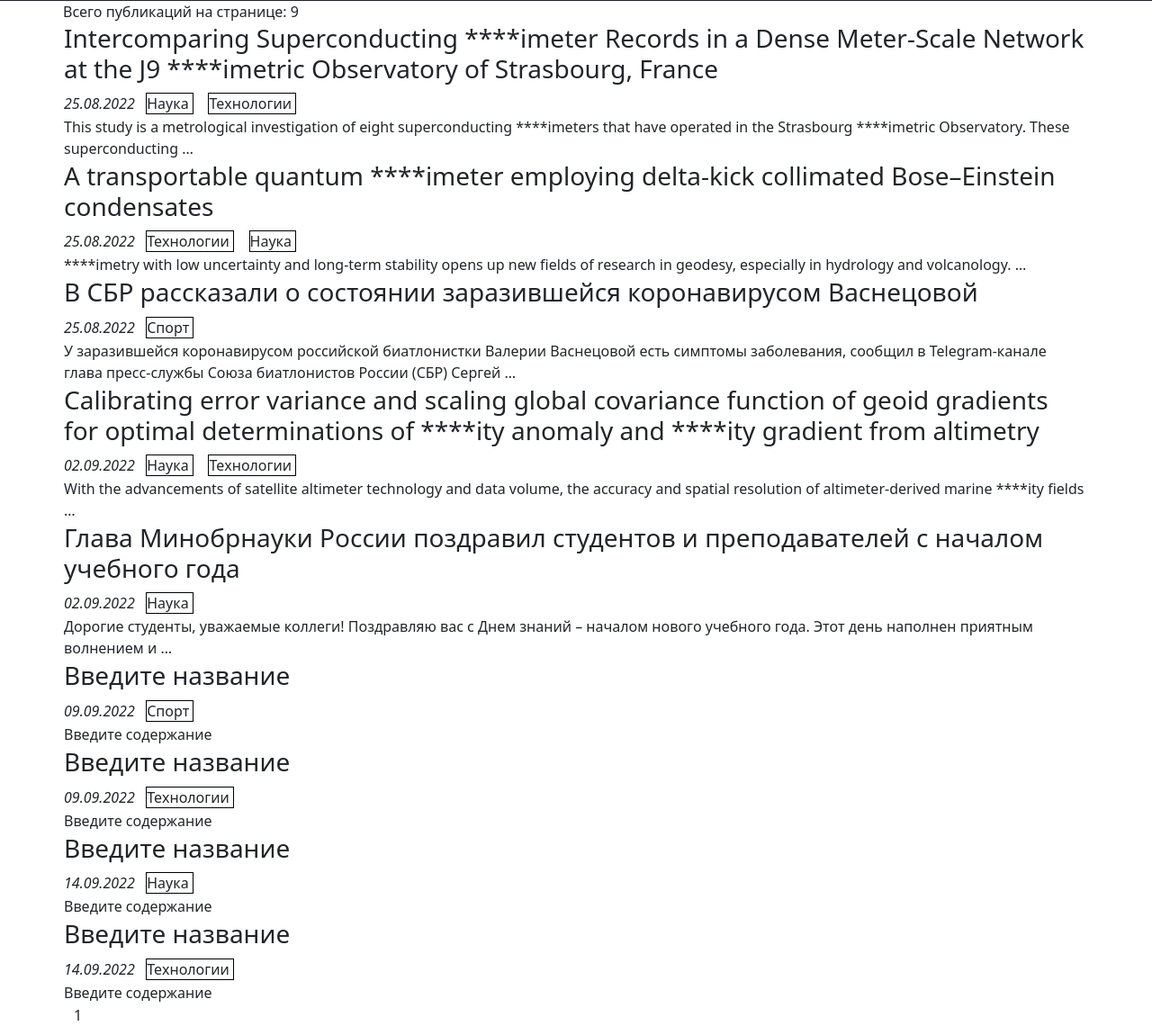
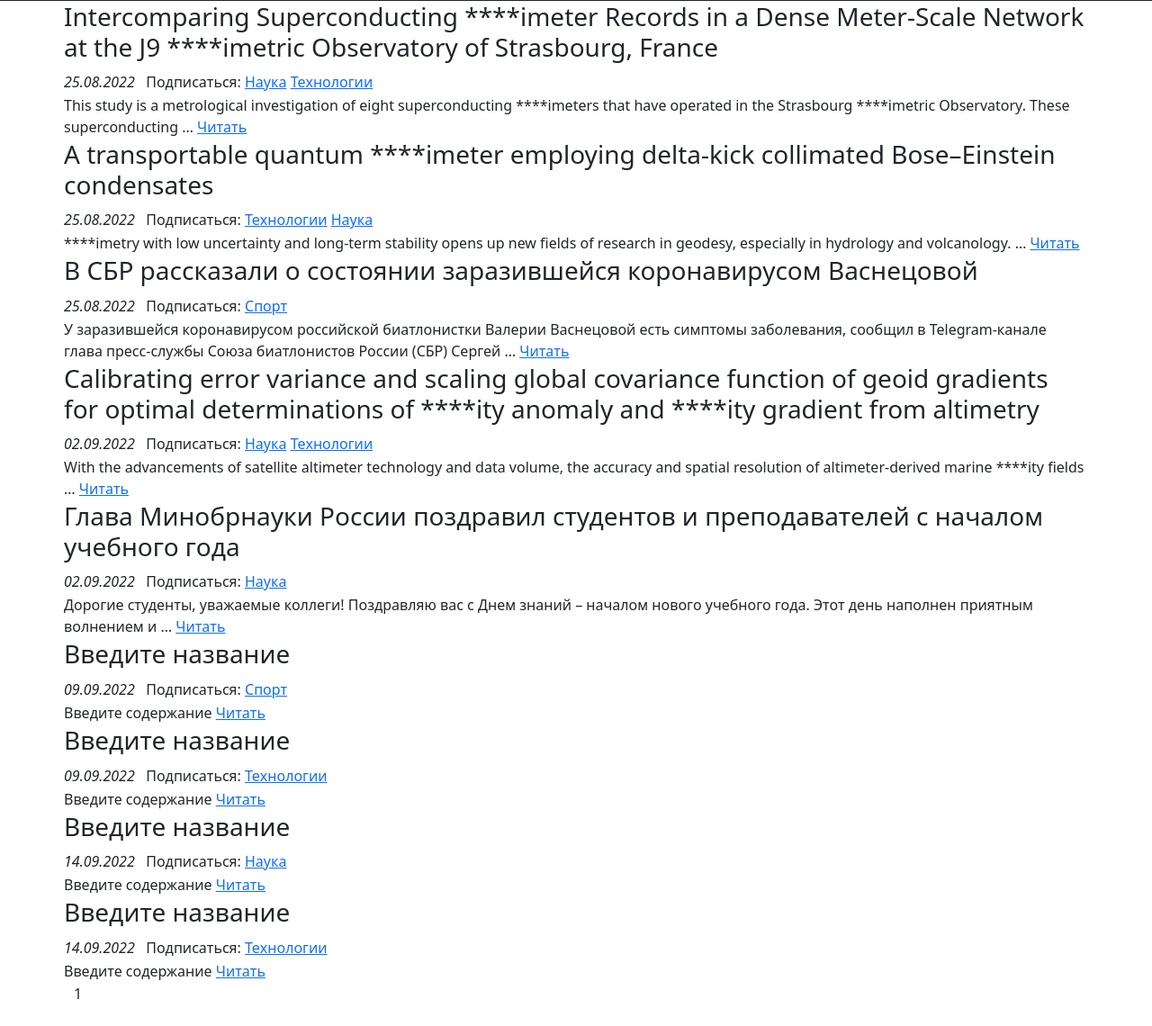
Before and after one commit to skimprem/Block_D_NewsPaper, a Django app: page / in a window 1280 px wide. Shown: the part 55-1195 px from the top of the page at 90% size. After the commit the page ends 1165 px from the top, so only its background shows below. Run offline with Django 4.2, Linux system fonts and the light colour scheme; data comes from the database, SQL or seed files in the repository; some libraries are stand-ins or nearby versions.

Commit message:
modified:   .gitignore 	modified:   templates/news.html 	modified:   templates/post.html 	modified:   templates/search.html

```diff
--- a/templates/news.html
+++ b/templates/news.html
@@ -11,7 +11,7 @@ News
 
 <!-- Выводим все новости -->
 {% block content %}
-Всего публикаций на странице: {{ posts|length }}
+{% comment %} Всего публикаций на странице: {{ posts|length }} {% endcomment %}
 {% if posts %}
     <table>
         {% for post in posts %}
@@ -23,13 +23,14 @@ News
             <tr>
                 <td>
                     <i>{{ post.pub_time|date:'d.m.Y' }}</i>
+                    &nbsp Подписаться:
                     {% for category in post.categories.all %}
-                        &nbsp <span style="border: 1px solid #000"> {{ category }} </span> &nbsp
+                        <a href="/subscribe/{{category.pk}}">{{category}}</a>
                     {% endfor %}
                 </td>
             </tr>
             <tr>
-                <td>{{ post.text|truncatewords:20|censor }}</td>
+                <td>{{ post.text|truncatewords:20|censor }} <a href="/news/{{post.pk}}">Читать</a></td>
             </tr>
         {% endfor %}
     </table>
--- a/templates/post.html
+++ b/templates/post.html
@@ -21,6 +21,10 @@ Post
             <td>
                 <i>
                 {{ post.pub_time|date:'d.m.Y' }}
+                &nbsp Подписаться:
+                {% for category in post.categories.all %}
+                    <span style="border: 1px solid #000"><a href="">{{category}}</a></span>&nbsp
+                {% endfor %}
                 </i>
             </td>
         </tr>
--- a/templates/search.html
+++ b/templates/search.html
@@ -12,9 +12,6 @@
 
     <form action='' method='get'>
         {{ filterset.form.as_p }}
-        {% comment %} <label for='start'> Start date: </label>
-        <input type='date' id='start' name='trip-start'
-        value='Date'/> {% endcomment %}
         <input type='submit' value='Найти'/>
     </form>
     {% if posts %}
```
Also changed, not shown: 1 other file.
